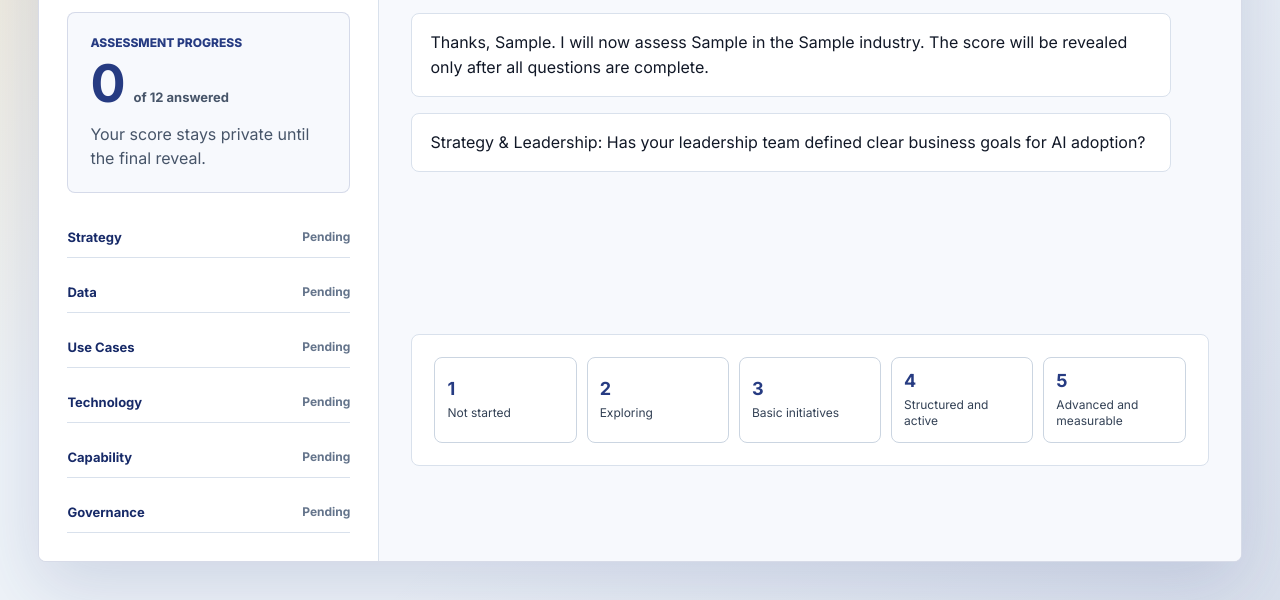
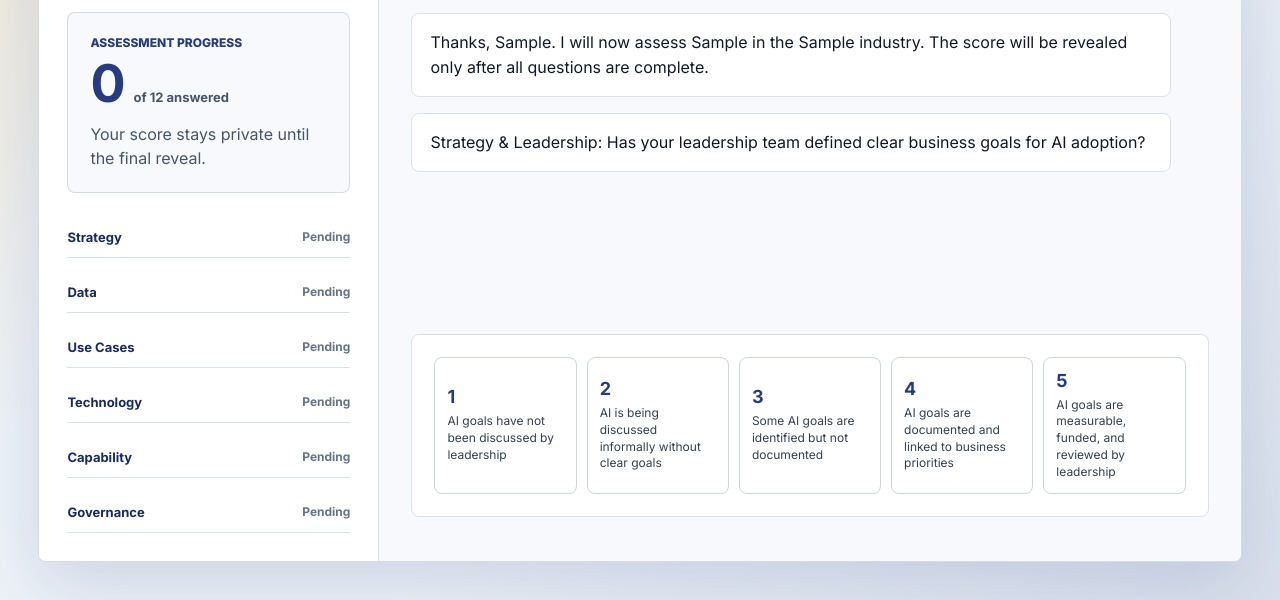
Before and after one commit to SakshamS11/excenor-ai-maturity-poc, a website: page index.html in a window 1280 px wide. Both pictures are taken after typing "Sample", "Sample", "Sample", "name@example.com", "5551234" into the empty fields and a click on the button "Start Assessment". Shown: the part 277-877 px from the top of the page. Drawn offline with Linux system fonts and the light colour scheme.

Commit message:
Customize maturity answer options

```diff
--- a/app.js
+++ b/app.js
@@ -42,70 +42,154 @@
     id: "strategy_goals",
     dimension: "strategy",
     text: "Has your leadership team defined clear business goals for AI adoption?",
+    options: [
+      "AI goals have not been discussed by leadership",
+      "AI is being discussed informally without clear goals",
+      "Some AI goals are identified but not documented",
+      "AI goals are documented and linked to business priorities",
+      "AI goals are measurable, funded, and reviewed by leadership",
+    ],
   },
   {
     id: "strategy_roadmap",
     dimension: "strategy",
     text: "Is there an AI roadmap linked to revenue, efficiency, customer experience, or risk reduction?",
+    options: [
+      "There is no AI roadmap",
+      "A roadmap is being explored but not defined",
+      "A basic roadmap exists for a few initiatives",
+      "The roadmap is structured and linked to business outcomes",
+      "The roadmap is funded, measured, and actively governed",
+    ],
   },
   {
     id: "data_access",
     dimension: "data",
     text: "How accessible and reliable is your business data for analytics or AI?",
+    options: [
+      "Data is fragmented, unreliable, or difficult to access",
+      "Some useful data exists but access is inconsistent",
+      "Key datasets are available with quality issues",
+      "Most critical data is reliable and accessible to teams",
+      "Data is trusted, connected, and ready for advanced AI use",
+    ],
   },
   {
     id: "data_governance",
     dimension: "data",
     text: "Do you have data governance practices such as ownership, quality checks, privacy, and security?",
+    options: [
+      "No formal data governance practices exist",
+      "Governance is handled case by case",
+      "Some ownership and quality checks are in place",
+      "Governance roles, privacy, and quality controls are defined",
+      "Governance is mature, monitored, and embedded across teams",
+    ],
   },
   {
     id: "usecase_identification",
     dimension: "useCases",
     text: "Have you identified business processes where AI can create measurable value?",
+    options: [
+      "No AI use cases have been identified",
+      "Teams have informal ideas but no evaluation method",
+      "A few potential use cases have been listed",
+      "Use cases are prioritized by value, feasibility, and risk",
+      "Use-case discovery is continuous and tied to measurable value",
+    ],
   },
   {
     id: "usecase_deployment",
     dimension: "useCases",
     text: "Are any AI use cases already piloted or deployed in your organization?",
+    options: [
+      "No pilots or deployments have started",
+      "Experiments are being discussed or planned",
+      "One or two pilots are running in limited areas",
+      "Several use cases are deployed with business ownership",
+      "AI use cases are scaled, monitored, and delivering measurable impact",
+    ],
   },
   {
     id: "tech_readiness",
     dimension: "technology",
     text: "Do your current systems support automation, analytics, or AI integration?",
+    options: [
+      "Systems are mostly manual or disconnected",
+      "Some systems support reporting but limited automation",
+      "Basic tools and integrations exist for selected teams",
+      "Core systems support automation, analytics, and integration",
+      "Technology stack is modern, API-ready, and scalable for AI",
+    ],
   },
   {
     id: "tech_adoption",
     dimension: "technology",
     text: "Are teams using AI-enabled tools in daily workflows?",
+    options: [
+      "Teams are not using AI-enabled tools",
+      "A few individuals are experimenting independently",
+      "Some teams use AI tools for basic productivity",
+      "AI tools are used in defined workflows across teams",
+      "AI tools are embedded, governed, and measured in daily operations",
+    ],
   },
   {
     id: "people_confidence",
     dimension: "people",
     text: "How confident are your employees in using AI tools responsibly and effectively?",
+    options: [
+      "Employees have very limited AI awareness",
+      "Employees are curious but unsure how to use AI safely",
+      "Some employees can use AI for simple tasks",
+      "Many employees use AI confidently within clear guidelines",
+      "Employees are skilled, responsible, and proactive AI users",
+    ],
   },
   {
     id: "people_training",
     dimension: "people",
     text: "Do you provide structured training on AI, data analytics, automation, or digital transformation?",
+    options: [
+      "No structured training is provided",
+      "Training is informal or occasional",
+      "Some general training is available to selected groups",
+      "Role-based training is planned and delivered regularly",
+      "Training is continuous, measured, and tied to adoption outcomes",
+    ],
   },
   {
     id: "governance_policy",
     dimension: "governance",
     text: "Do you have policies for responsible AI usage, data privacy, and cybersecurity?",
+    options: [
+      "No AI usage or risk policies exist",
+      "Basic privacy or cybersecurity policies exist but do not cover AI",
+      "Early AI guidelines exist for selected users or teams",
+      "Responsible AI, privacy, and cybersecurity policies are defined",
+      "Policies are mature, enforced, monitored, and regularly updated",
+    ],
   },
   {
     id: "governance_measurement",
     dimension: "governance",
     text: "Do you measure risks, outcomes, and adoption after AI initiatives are launched?",
+    options: [
+      "AI outcomes or risks are not measured",
+      "Measurement is informal and inconsistent",
+      "Basic success metrics are tracked for some initiatives",
+      "Business outcomes, adoption, and risks are regularly reviewed",
+      "Measurement is automated, transparent, and used for continuous improvement",
+    ],
   },
 ];
 
 const scale = [
-  { value: 1, label: "Not started" },
-  { value: 2, label: "Exploring" },
-  { value: 3, label: "Basic initiatives" },
-  { value: 4, label: "Structured and active" },
-  { value: 5, label: "Advanced and measurable" },
+  { value: 1 },
+  { value: 2 },
+  { value: 3 },
+  { value: 4 },
+  { value: 5 },
 ];
 
 const maturityLevels = [
@@ -250,11 +334,12 @@
 
 function renderScaleOptions() {
   scaleOptions.replaceChildren();
+  const question = questions[state.currentQuestion];
 
   scale.forEach((option) => {
     const button = document.createElement("button");
     button.type = "button";
-    button.innerHTML = `<strong>${option.value}</strong><span>${option.label}</span>`;
+    button.innerHTML = `<strong>${option.value}</strong><span>${question.options[option.value - 1]}</span>`;
     button.addEventListener("click", () => answerQuestion(option));
     scaleOptions.append(button);
   });
@@ -281,7 +366,7 @@
 
   answerPanel.hidden = true;
   state.answers[question.id] = option.value;
-  addMessage(`${option.value} - ${option.label}`, "user");
+  addMessage(`${option.value} - ${question.options[option.value - 1]}`, "user");
 
   state.currentQuestion += 1;
   updateProgress();
--- a/styles.css
+++ b/styles.css
@@ -317,13 +317,14 @@
 }
 
 .scale-options button {
-  min-height: 86px;
+  min-height: 116px;
   padding: 12px;
   border: 1px solid #cbd5e1;
   border-radius: 8px;
   background: #fff;
   cursor: pointer;
   text-align: left;
+  overflow-wrap: anywhere;
 }
 
 .scale-options button strong,
@@ -340,7 +341,7 @@
 .scale-options button span {
   color: #334155;
   font-size: 12px;
-  line-height: 1.35;
+  line-height: 1.4;
 }
 
 .scale-options button:hover {
```
